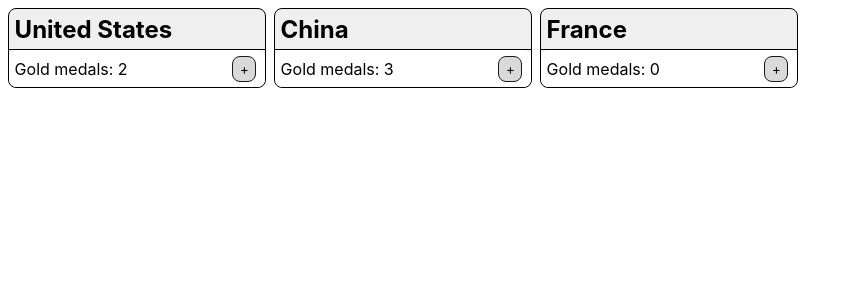
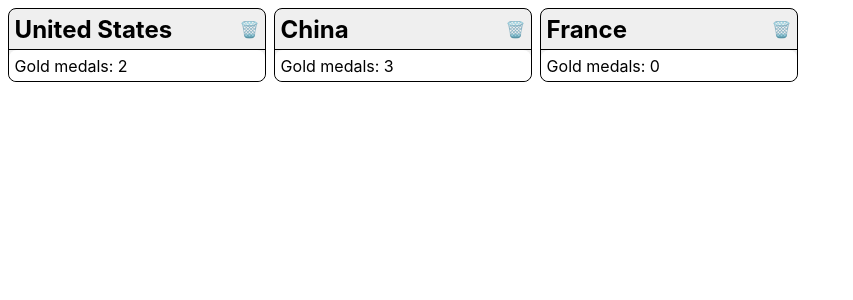
Before and after one commit to manderson116/medals-radix, a React (Vite) app: page / in a window 1280 px wide. Shown: the top 300 px of the page, without its empty margins (0-853 px from the left). Built offline with nearby package versions, Linux system fonts and the light colour scheme.

Commit message:
[2.03] Remove local state

```diff
--- a/src/App.css
+++ b/src/App.css
@@ -4,11 +4,17 @@
   background: #efefef;
   width: 16rem;
 }
-.country > h2 {
+.country > .header {
+  display: flex;
+  justify-content: space-between;
+  align-items: center;
   border-bottom: black 1px solid;
   padding: 0.35rem;
 }
-.country > div {
+.country > .header > .basket {
+  cursor: pointer;
+}
+.country > .medals {
   display: flex;
   justify-content: space-between;
   align-items: center;
@@ -16,7 +22,7 @@
   background-color: white;
   border-radius: inherit;
 }
-.country > div > button {
+.country > .medals > button {
   padding: 0.25rem;
   width: 1.5rem;
 }
--- a/src/components/Country.jsx
+++ b/src/components/Country.jsx
@@ -1,20 +1,11 @@
-import { useState } from "react";
-
 function Country(props) {
-  const [name, setName] = useState("United States");
-  const [gold, setGold] = useState(0);
-
-  function handleClick() {
-    setGold(gold + 1);
-  }
-
   return (
     <div className="country">
-      <h2>{props.country.name}</h2>
-      <div>
-        Gold medals: {props.country.gold}
-        <button onClick={handleClick}>+</button>
+      <div className="header">
+        <h2>{props.country.name}</h2>
+        <div className="basket">🗑️</div>
       </div>
+      <div className="medals">Gold medals: {props.country.gold}</div>
     </div>
   );
 }
```
